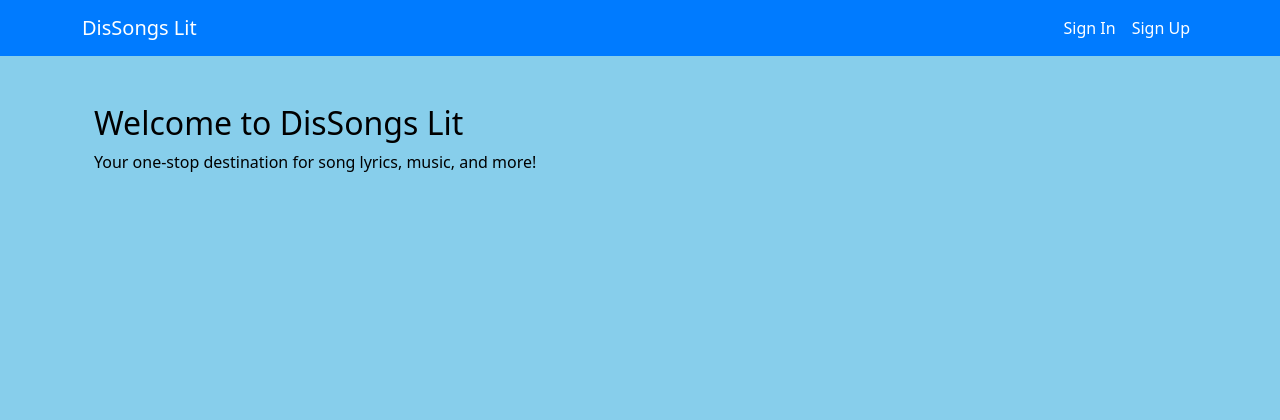
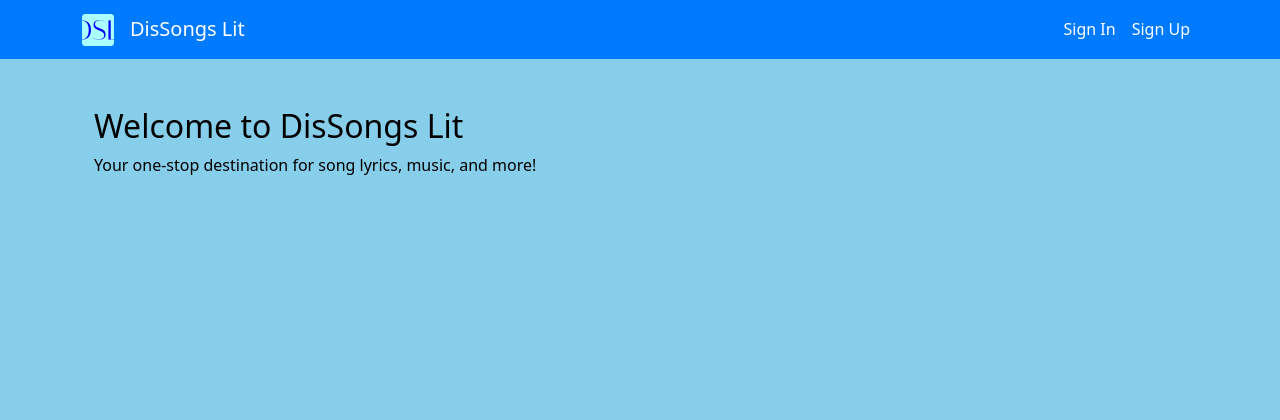
Before and after one commit to DisCedric2/DisSongs-Lit, a Django app: page /DSLaboutus/ in a window 1280 px wide. Shown: the top 420 px of the page. Run offline with Django 5.2, Linux system fonts and the light colour scheme.

Commit message:
4th commit

```diff
--- a/DSLproject/dsl/templates/DSLbase.html
+++ b/DSLproject/dsl/templates/DSLbase.html
@@ -50,9 +50,12 @@
 </head>
 
 <body>
+    <div class="container-fluid text=center">
+    <div class="row justify-content-center">
         <!-- Navbar -->
         <nav class="navbar navbar-expand-lg navbar-dark">
-        <div class="container">
+            <div class="container d-flex justify-content-between align-items-center">
+                <a class="navbar-brand" href="/"><img src="{% static 'images/DisSongs.png' %}"></a>
                 <a class="navbar-brand" href="{% url 'DSLhome' %}">DisSongs Lit</a>
                 <button class="navbar-toggler" type="button" data-bs-toggle="collapse" data-bs-target="#navbarNav">
                     <span class="navbar-toggler-icon"></span>
@@ -84,7 +87,8 @@
                 </div>
             </div>
         </nav>
-
+    </div>
+    </div>
     <!-- Main Content -->
     <div class="container mt-4">
         {% block content %}{% endblock %}
```
Also changed, not shown: DSLproject/dsl/static/images/DisSongs.png (renamed from DSLproject/dsl/static/images/favicon-32x32.png). Lines whose indentation alone changed are shown as unchanged.
